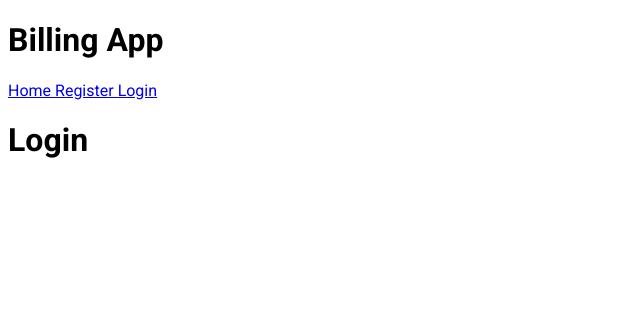
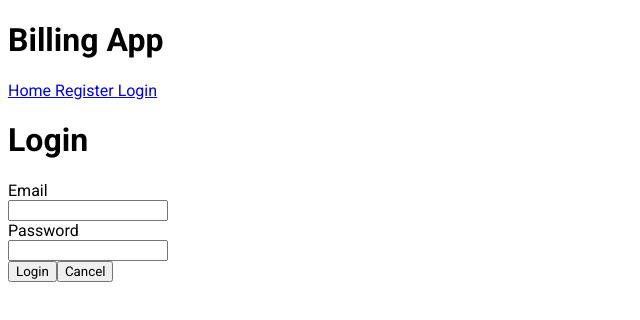
Before and after one commit to rithvik24/pos-billing-app, a React (Create React App) app: page /login in a window 1280 px wide. Shown: the top 320 px of the page, without its empty margins (0-640 px from the left). Built offline with nearby package versions, Linux system fonts and the light colour scheme.

Commit message:
file name updated

```diff
--- a/src/components/userAuth/Login.js
+++ b/src/components/userAuth/Login.js
@@ -1,10 +1,41 @@
 import React from 'react'
+import { Formik, Form, Field, ErrorMessage} from 'formik'
+import * as yup from 'yup'
 
 const Login = (props) => {
-
+    const initialValues = {
+        email : '',
+        password : ''
+    }
+    const onSubmit = (formdata,onSubmitProps) => {
+        console.log(formdata)
+        onSubmitProps.resetForm()
+    }
+    const validationSchema = yup.object().shape({
+        email : yup.string().required('Required').email('Invalid email fromat'),
+        password : yup.string().required('Required')
+    })
   return (
     <div>
         <h1> Login </h1>
+        <Formik
+        initialValues={initialValues}
+        onSubmit={onSubmit}
+        validationSchema={validationSchema}
+        >
+            <Form>
+               <label htmlFor='email'> Email </label><br/>
+               <Field type='text' id='email' name='email'/>
+               <ErrorMessage name='email' component='span'/>
+               <br/>
+               <label htmlFor='password'> Password </label><br/>
+               <Field type='text' id='password' name='password'/>
+               <ErrorMessage name='password' component='span'/>
+               <br/>
+               <button type='submit'> Login </button>
+               <button type='reset'> Cancel </button>
+            </Form>
+        </Formik>
     </div>
   )
 }
--- a/src/components/userAuth/Register.js
+++ b/src/components/userAuth/Register.js
@@ -3,7 +3,7 @@ import { Formik,Form,Field,ErrorMessage } from 'formik'
 import { Link } from 'react-router-dom'
 import { useDispatch } from 'react-redux'
 import * as yup from 'yup'
-import { asyncRegisterUser } from '../../actions/usersActions'
+import { asyncRegisterUser } from '../../actions/userActions'
 
 const Register = (props) => {
     const dispatch = useDispatch()
@@ -15,8 +15,7 @@ const Register = (props) => {
         businessName : '',
         address : ''
     }
-    const onSubmit = (values,onSubmitProps) => {
-        const formData = {...values}
+    const onSubmit = (formData,onSubmitProps) => {
         const formReset = () => {
             onSubmitProps.resetForm()
         }
@@ -26,11 +25,11 @@ const Register = (props) => {
         dispatch(asyncRegisterUser(formData,formReset,pushToLogin))
     }
     const validationSchema = yup.object().shape({
-        username : yup.string().required('required').min(4,'username must be minimum 4 characters long').max(64,'username should not be more than 64 characters long'),
-        email : yup.string().required('required').email('invalid email format'),
-        password : yup.string().required('required').min(8,'password must be minimum 8 characters long').max(128,'password should not be more than 128 characters long'),
-        businessName : yup.string().required('required'),
-        address : yup.string().required('required')
+        username : yup.string().required('Required').min(4,'username must be minimum 4 characters long').max(64,'username should not be more than 64 characters long'),
+        email : yup.string().required('Required').email('invalid email format'),
+        password : yup.string().required('Required').min(8,'password must be minimum 8 characters long').max(128,'password should not be more than 128 characters long'),
+        businessName : yup.string().required('Required'),
+        address : yup.string().required('Required')
     })
 
   return (
```
Also changed, not shown: src/actions/userActions.js (renamed from src/actions/usersActions.js).
